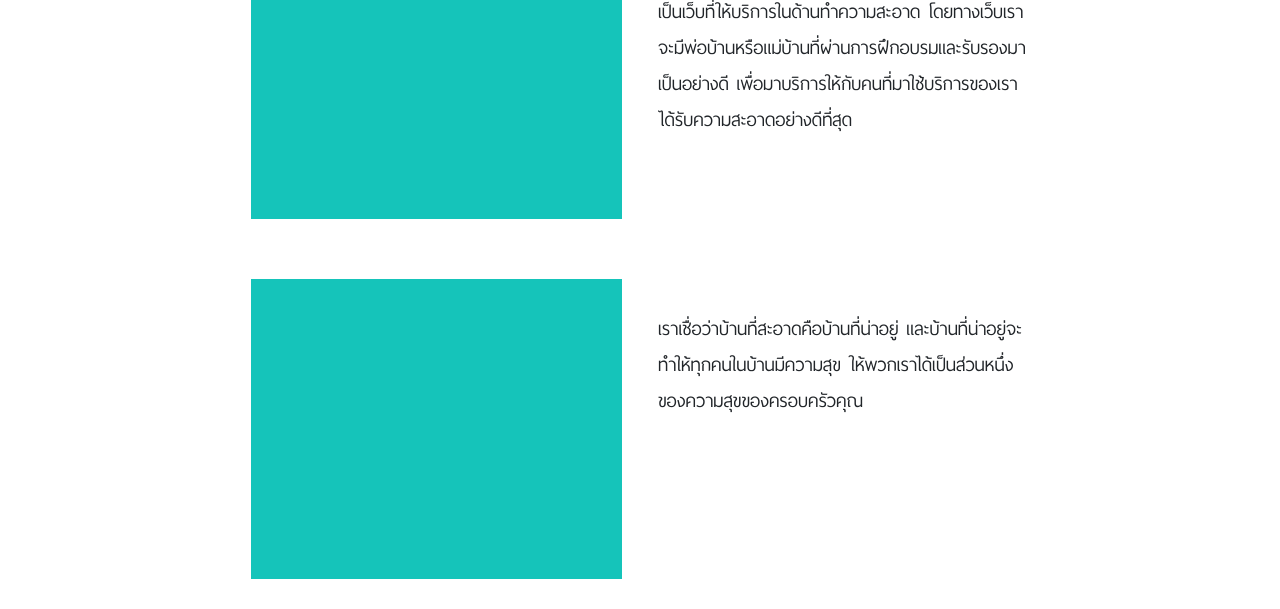
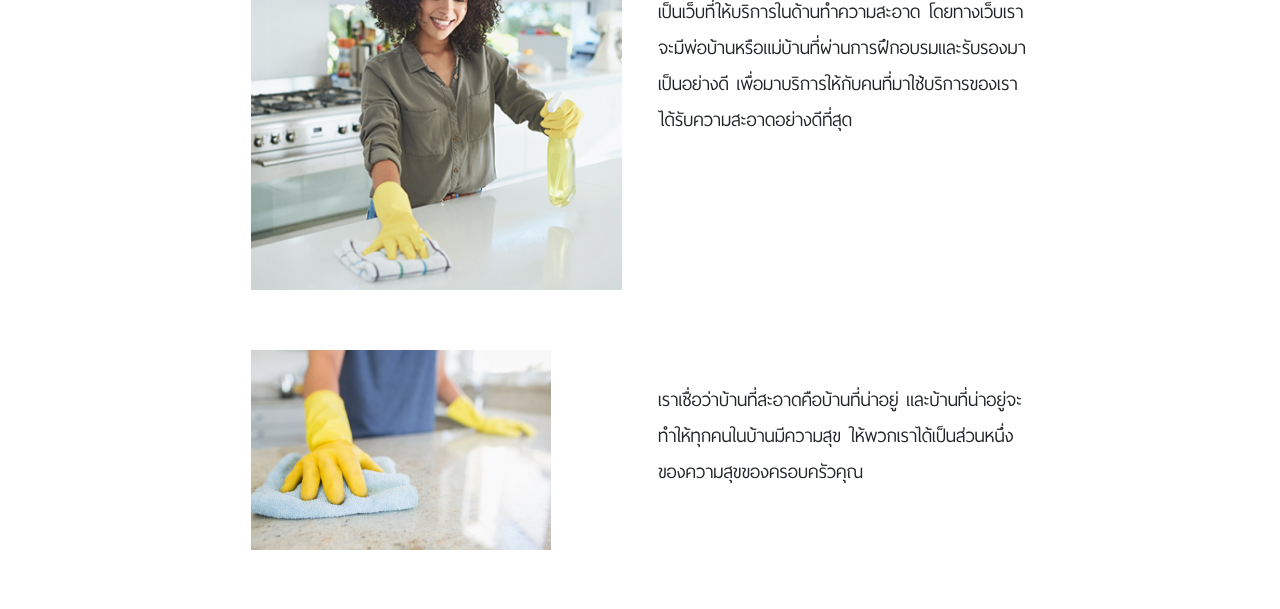
Before and after one commit to Kana-P/SebCleaning, a plain HTML site: page index.html in a window 1280 px wide. Shown: the part 511-1120 px from the top of the page. After the commit the page ends 1091 px from the top, so only its background shows below. Drawn offline with nearby package versions, Linux system fonts and the light colour scheme.

Commit message:
Add image and update image in html

```diff
--- a/index.html
+++ b/index.html
@@ -87,7 +87,7 @@
       <div class="infoBlock row">
         <div class="col-lg-2 emptySpace"></div>
         <div class="col-lg-4">
-          <div class="infoImg"></div>
+          <img src="img/cleaning06.png" class="img-fluid">
         </div>
         <div class="col-lg-4">
           <h4 style="font-family: ThaiSansNeue-Black;">Sebastian</h4>
@@ -98,7 +98,7 @@
       <div class="infoBlock row">
         <div class="col-lg-2 emptySpace"></div>
         <div class="col-lg-4">
-          <div class="infoImg"></div>
+          <img src="img/cleaning08.jpg" class="img-fluid">
         </div>
         <div class="col-lg-4">
           <h4 style="font-family: ThaiSansNeue-Black;"></h4>
```
Also changed, not shown: services.html (+6 -6 lines), img/cleaning02.jpg (added), img/cleaning03.jfif (added), img/cleaning04.jpg (added), img/cleaning05.jpg (added), img/cleaning06.png (added), img/cleaning07.jpg (added), img/cleaning08.jpg (added), img/ironing02.jpg (added), img/ironing03.jpg (added), img/ironing04.jpg (added).
